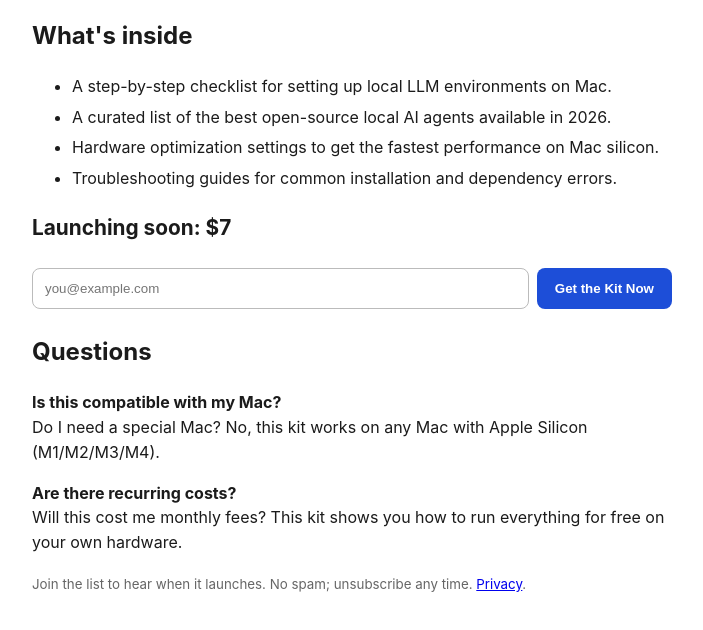
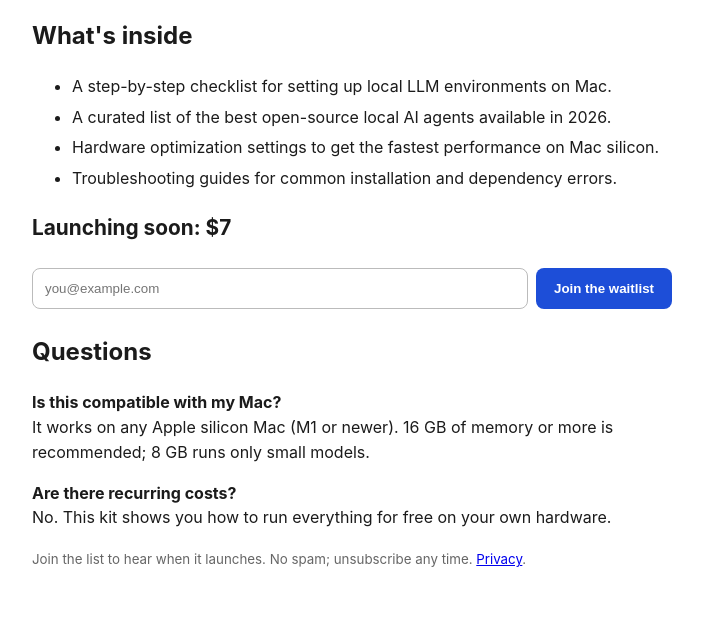
Before and after one commit to macaikit/macaikit.github.io, a plain HTML site: page index.html in a window 1280 px wide. Shown: the part 154-784 px from the top of the page, without its empty margins (288-991 px from the left). Drawn offline with Linux system fonts and the light colour scheme.

Commit message:
Waitlist button, honest Mac requirements, cleaner FAQ

```diff
--- a/index.html
+++ b/index.html
@@ -6,6 +6,6 @@ li{margin:6px 0}small{color:#666}</style></head><body>
 <h1>The Mac Local-AI Agent Quick-Start Kit</h1><p>A complete, step-by-step guide to installing, configuring, and running powerful AI agents locally on your Mac without monthly subscriptions.</p><h2>What's inside</h2><ul><li>A step-by-step checklist for setting up local LLM environments on Mac.</li><li>A curated list of the best open-source local AI agents available in 2026.</li><li>Hardware optimization settings to get the fastest performance on Mac silicon.</li><li>Troubleshooting guides for common installation and dependency errors.</li></ul>
 <p class="price">Launching soon: $7</p>
 <form action="https://formspree.io/f/mljbgkdw" method="post"><input type="email" name="email" placeholder="you@example.com" required>
-<button type="submit">Get the Kit Now</button></form>
-<h2>Questions</h2><p><b>Is this compatible with my Mac?</b><br>Do I need a special Mac? No, this kit works on any Mac with Apple Silicon (M1/M2/M3/M4).</p><p><b>Are there recurring costs?</b><br>Will this cost me monthly fees? This kit shows you how to run everything for free on your own hardware.</p>
+<button type="submit">Join the waitlist</button></form>
+<h2>Questions</h2><p><b>Is this compatible with my Mac?</b><br>It works on any Apple silicon Mac (M1 or newer). 16 GB of memory or more is recommended; 8 GB runs only small models.</p><p><b>Are there recurring costs?</b><br>No. This kit shows you how to run everything for free on your own hardware.</p>
 <p><small>Join the list to hear when it launches. No spam; unsubscribe any time. <a href="privacy.html">Privacy</a>. </small></p></body></html>
```
